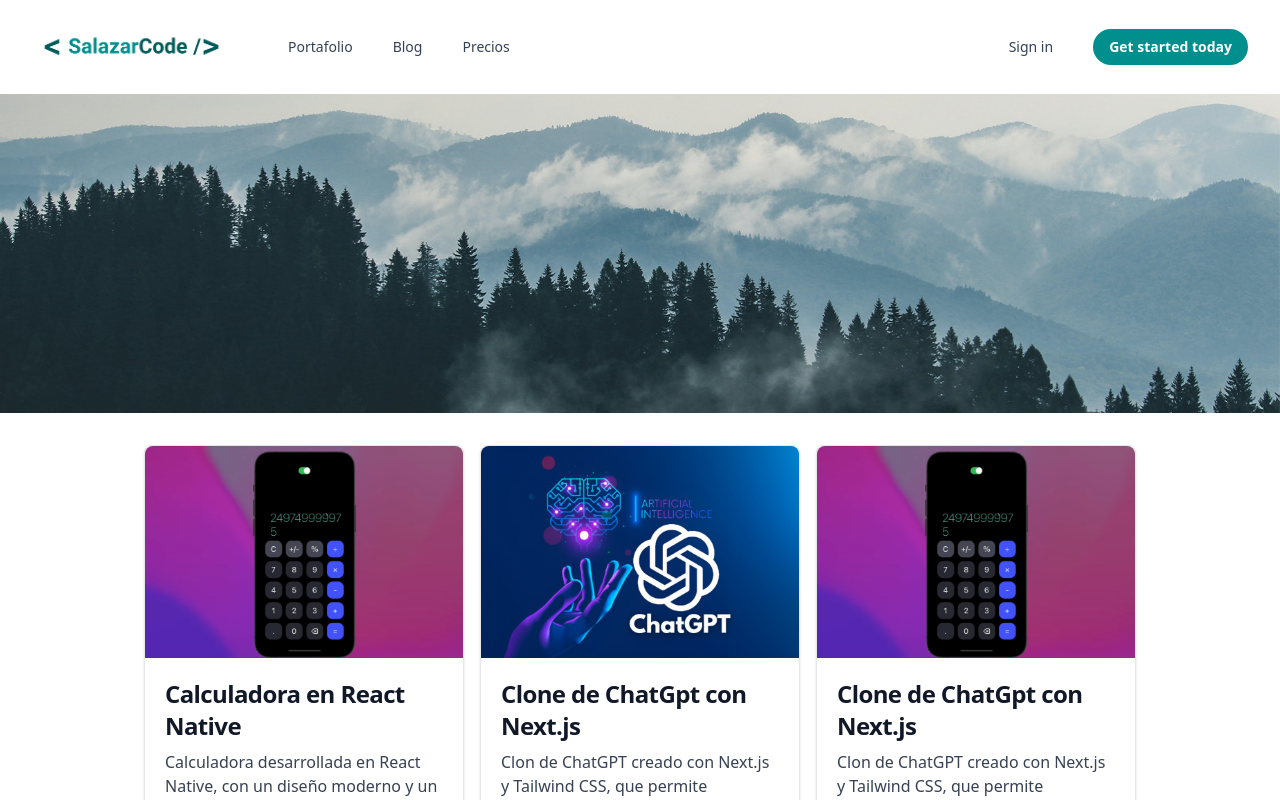
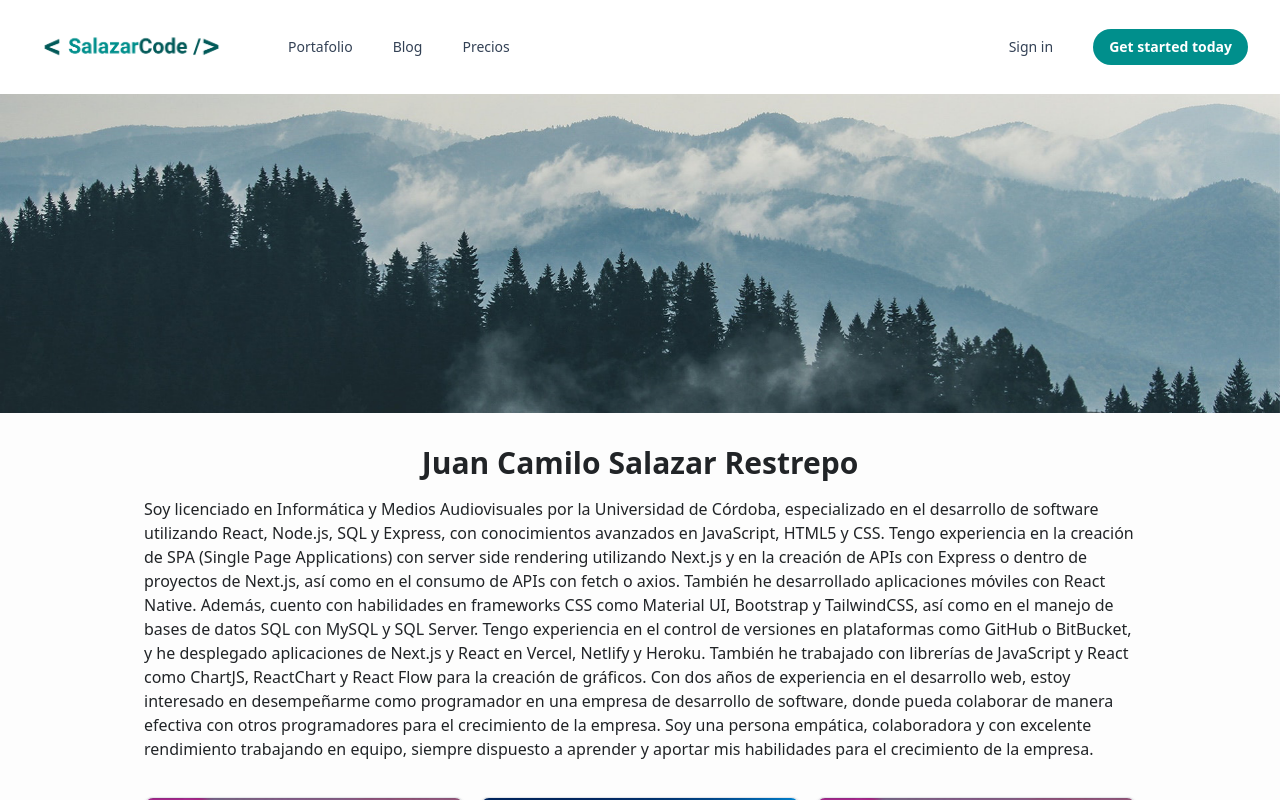
Before and after one commit to juancamilosalazarrestrepo/blog-next-js, a Next.js app: page /portafolio in a window 1280 px wide. Shown: the top 800 px of the page. Built offline with nearby package versions, Linux system fonts and the light colour scheme.

Commit message:
titles of projects an background colo dont withe an font dont black

```diff
--- a/src/pages/portafolio/index.jsx
+++ b/src/pages/portafolio/index.jsx
@@ -26,18 +26,18 @@ const Portfolio = () => {
     url:"/portafolio/clonechatgpt"
 },
 {
-    titulo:"Clone de ChatGpt con Next.js",
+    titulo:"Clone de Mercadolibre",
     imagen:calculatorDark,
     description:"Clon de ChatGPT creado con Next.js y Tailwind CSS, que permite interactuar con un chatbot generador de respuestas a través de la API de GPT-3 de OpenAI",
     url:"/portafolio/calculadora"
 },{
-    titulo:"Calculadora en React Native",
+    titulo:"Tarjeta animada con html y css",
     imagen:calculatorDark,
     description:"Calculadora desarrollada en React Native, con un diseño moderno y un modo oscuro para mejorar la experiencia del usuario al realizar operaciones matemáticas básicas.",
     url:"/portafolio/calculadora"
 },
 {
-    titulo:"Clone de ChatGpt con Next.js",
+    titulo:"Landing page parallax effect",
     imagen:calculatorDark,
     description:"Clon de ChatGPT creado con Next.js y Tailwind CSS, que permite interactuar con un chatbot generador de respuestas a través de la API de GPT-3 de OpenAI",
     url:"/portafolio/calculadora"
@@ -76,6 +76,24 @@ const Portfolio = () => {
       </div>
 
       <main className="py-8 container mx-auto  max-sm:w-full ">
+        <h2 className=" font-sans font-black text-3xl text-center mb-4 ">Juan Camilo Salazar Restrepo</h2>
+        <p className="px-36 mb-9">Soy licenciado en Informática y Medios Audiovisuales por la Universidad de Córdoba, especializado
+en el desarrollo de software utilizando React, Node.js, SQL y Express, con conocimientos avanzados
+en JavaScript, HTML5 y CSS.
+Tengo experiencia en la creación de SPA (Single Page Applications) con server side rendering
+utilizando Next.js y en la creación de APIs con Express o dentro de proyectos de Next.js, así como
+en el consumo de APIs con fetch o axios. También he desarrollado aplicaciones móviles con React
+Native.
+Además, cuento con habilidades en frameworks CSS como Material UI, Bootstrap y TailwindCSS,
+así como en el manejo de bases de datos SQL con MySQL y SQL Server. Tengo experiencia en el
+control de versiones en plataformas como GitHub o BitBucket, y he desplegado aplicaciones de
+Next.js y React en Vercel, Netlify y Heroku.
+También he trabajado con librerías de JavaScript y React como ChartJS, ReactChart y React Flow
+para la creación de gráficos. Con dos años de experiencia en el desarrollo web, estoy interesado en
+desempeñarme como programador en una empresa de desarrollo de software, donde pueda
+colaborar de manera efectiva con otros programadores para el crecimiento de la empresa.
+Soy una persona empática, colaboradora y con excelente rendimiento trabajando en equipo,
+siempre dispuesto a aprender y aportar mis habilidades para el crecimiento de la empresa.</p>
         <div className="grid grid-cols-3 gap-4 content-center max-sm:grid-cols-1 max-sm:w-full px-36 max-sm:px-8 ">
 
           {proyectos.map((proyecto,index)=>{
--- a/src/styles/globals.css
+++ b/src/styles/globals.css
@@ -1,6 +1,10 @@
 @tailwind base;
 @tailwind components;
 @tailwind utilities;
+body{
+    background-color:#fdfdfd ;
+    color: #212427
+}
 
 a{
     text-decoration-line: none   !important
```
